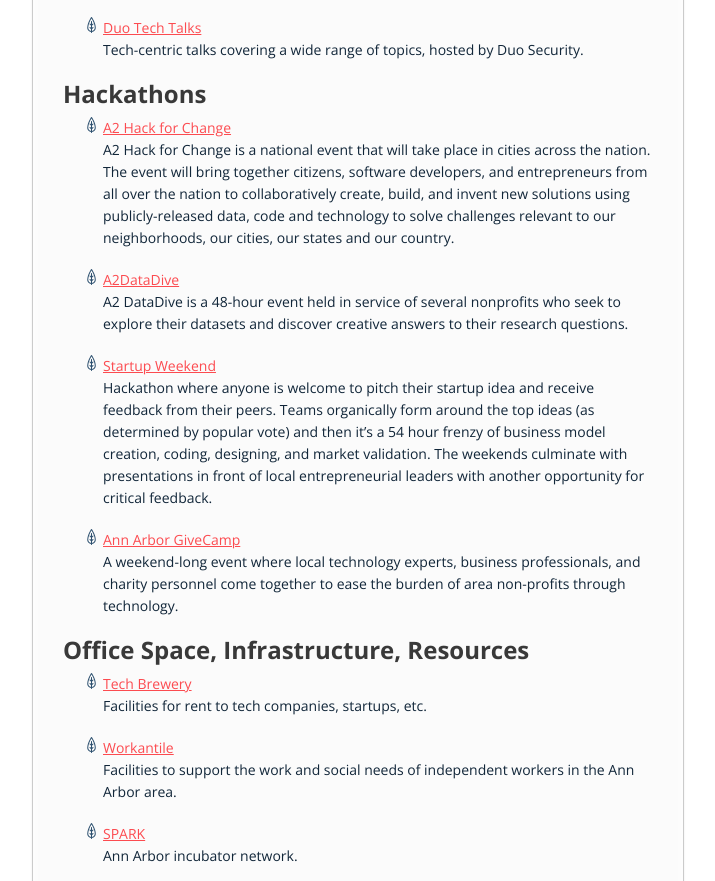
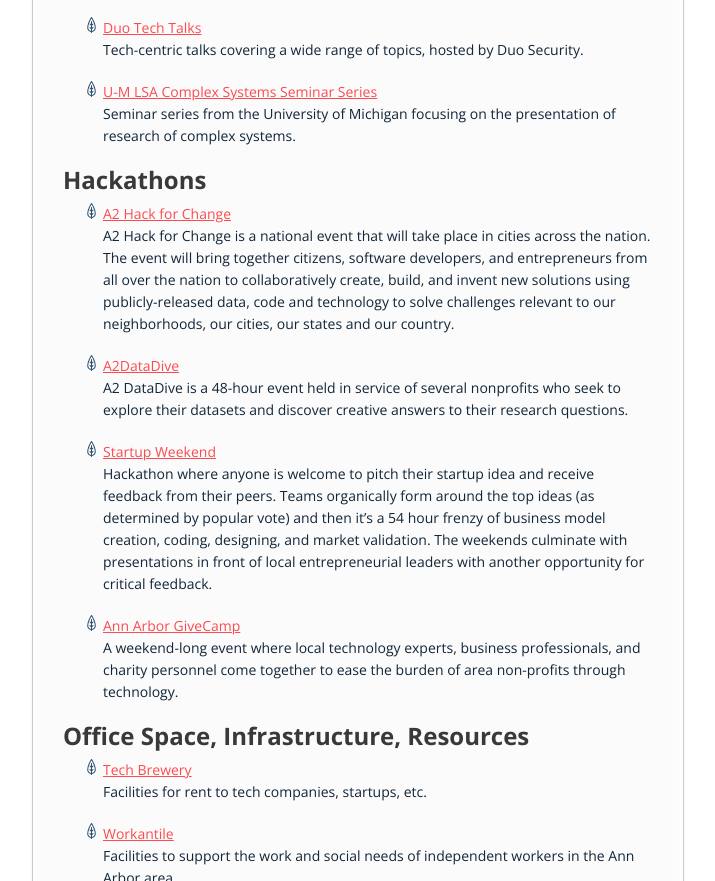
Before and after one commit to jshwlkr/hacka2, a plain HTML site: page index.html in a window 1280 px wide. Shown: the part 4366-5247 px from the top of the page, without its empty margins (283-998 px from the left). Drawn offline with nearby package versions, Linux system fonts and the light colour scheme.

Commit message:
Complex Systems seminar series

```diff
--- a/index.html
+++ b/index.html
@@ -246,7 +246,10 @@
                     <a href="http://www.meetup.com/Duo-Tech-Talks/">Duo Tech Talks</a>
                     <p>Tech-centric talks covering a wide range of topics, hosted by Duo Security.</p>
                 </li>
-
+                <li>
+                    <a href="https://www.lsa.umich.edu/cscs/events/seminarseries">U-M LSA Complex Systems Seminar Series</a>
+                    <p>Seminar series from the University of Michigan focusing on the presentation of research of complex systems.</p>
+                </li>
 
             </ul>
             <h2>Hackathons</h2>
```
